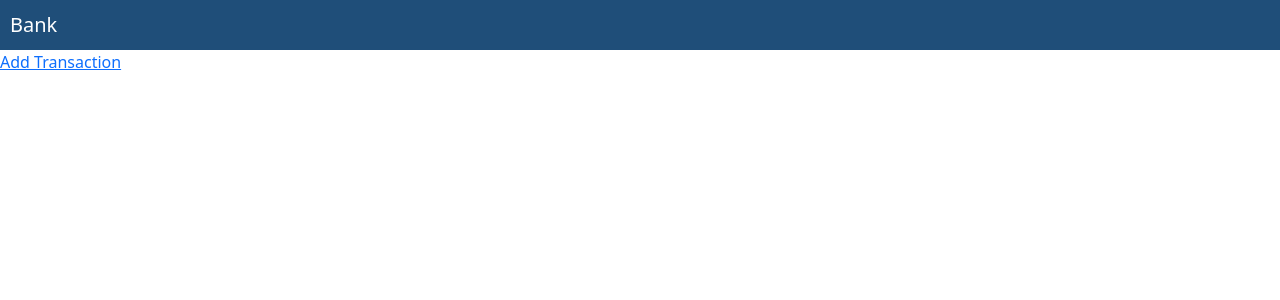
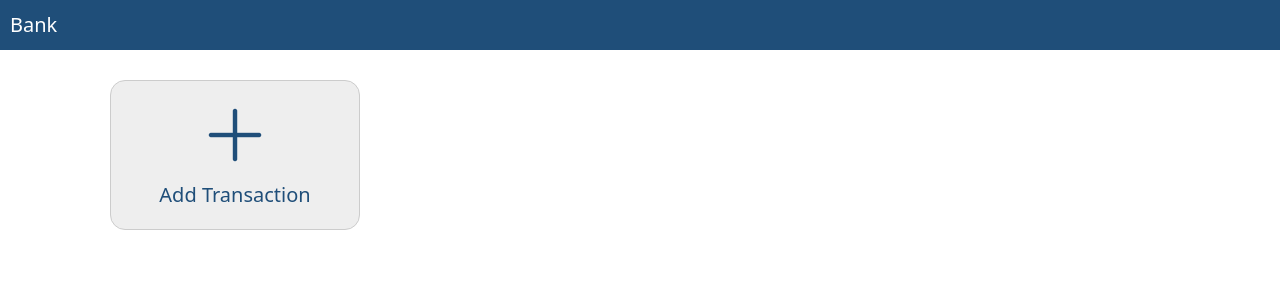
Before and after one commit to ayushkumar-maurya/Transaction-Tracker-Web, a React (Vite) app: page /bank in a window 1280 px wide. Shown: the top 300 px of the page. Built offline with nearby package versions, Linux system fonts and the light colour scheme.

Commit message:
Added Bank Component

```diff
--- a/src/components/Bank.jsx
+++ b/src/components/Bank.jsx
@@ -1,10 +1,60 @@
-import { Link } from "react-router-dom"
+import { useState, useRef, useEffect } from 'react'
+import styles from '../styles/bankStyles'
+import MenuItem from "./Utility/MenuItem"
 
 const Bank = () => {
+  const iconDirPath = '/bank/'
+  const [nEmptyItemsToAdd, setNEmptyItemsToAdd] = useState(null)
+  const containerRef = useRef(null)
+
+  useEffect(() => {
+    const calcNEmptyItemsToAdd = () => {
+      let containerWidth = containerRef.current.offsetWidth
+      // 20 is the container padding.
+      // 250 + 20 is the item's width + margin.
+      let nItemsInRow = Math.trunc((containerWidth - 20) / (250 + 20))
+      let nItemsInLastRow = menuOptions.length % nItemsInRow
+      if(nItemsInLastRow === 0)
+        nItemsInLastRow = nItemsInRow
+      return nItemsInRow - nItemsInLastRow
+    }
+
+    setNEmptyItemsToAdd(calcNEmptyItemsToAdd())
+
+    const handleResize = () => {
+      setNEmptyItemsToAdd(calcNEmptyItemsToAdd())
+    }
+
+    window.addEventListener('resize', handleResize)
+
+    return () => {
+      window.removeEventListener('resize', handleResize);
+    }
+  }, [])
+
+  const menuOptions = [
+  { path: '/bank/add-transaction', iconPath: `${iconDirPath}add-transaction.png`, title: 'Add Transaction' }
+  ]
+
   return (
-    <>
-      <Link to='/bank/add-transaction'>Add Transaction</Link>
-    </>
+    <div className='container-fluid' style={styles.container} ref={containerRef}>
+      <div style={styles.childContainer}>
+
+        {menuOptions.map((opt, index) =>
+          <MenuItem
+            path={opt.path}
+            iconPath={opt.iconPath}
+            title={opt.title}
+            key={index}
+          />
+        )}
+
+        {Array.from({length: nEmptyItemsToAdd}).map((_, i) =>
+          <div style={styles.empty} key={i} />
+        )}
+
+      </div>
+    </div>
   )
 }
 
--- /dev/null
+++ b/src/styles/bankStyles.jsx
@@ -0,0 +1,27 @@
+import colours from "../colours";
+
+const styles = {
+  container: {
+    backgroundColor: colours.screenBg,
+    padding: 0
+  },
+
+  childContainer: {
+    display: 'flex',
+    flexDirection: 'row',
+    justifyContent: 'center',
+    flexWrap: 'wrap',
+    paddingTop: 20,
+    paddingBottom: 20,
+    paddingLeft: 10,
+    paddingRight: 10
+  },
+
+  empty: {
+    height: 150,
+    width: 250,
+    margin: 10
+  }
+}
+
+export default styles
```
